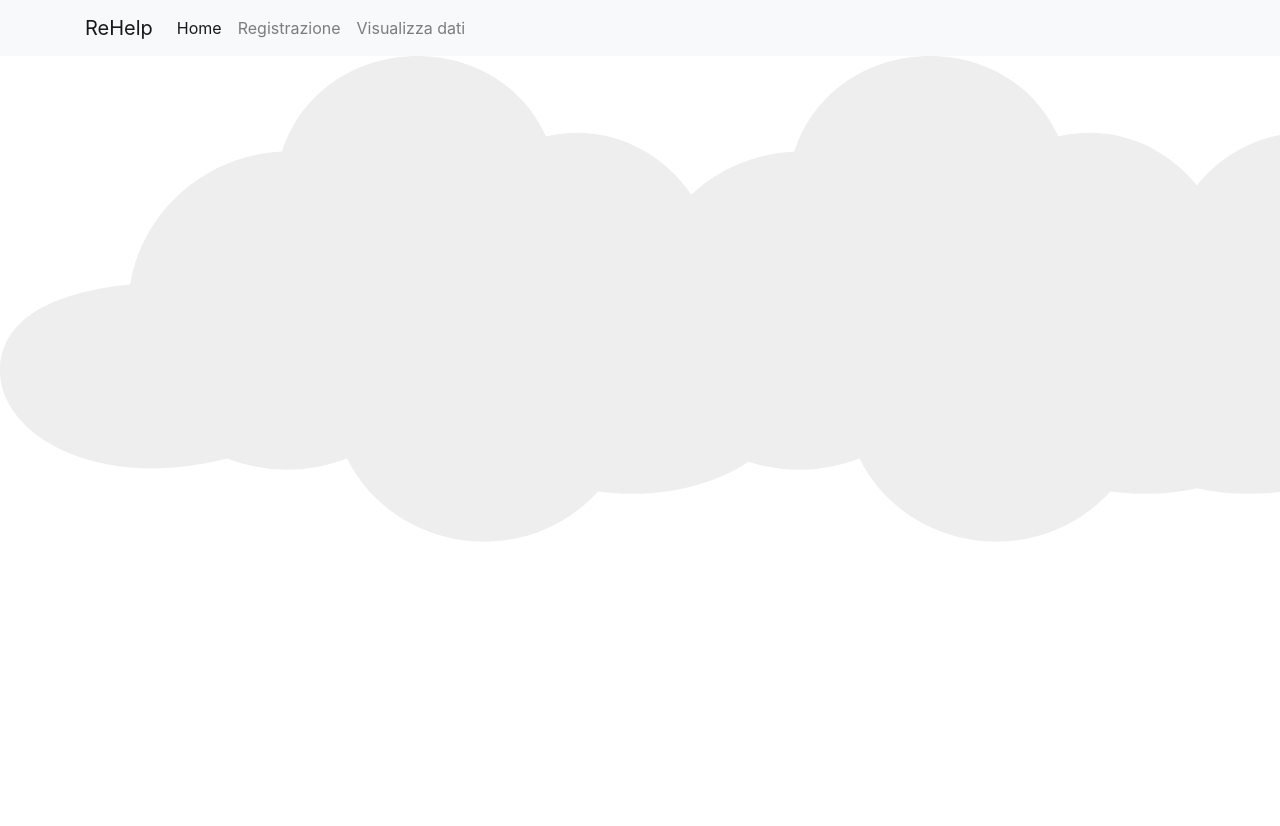
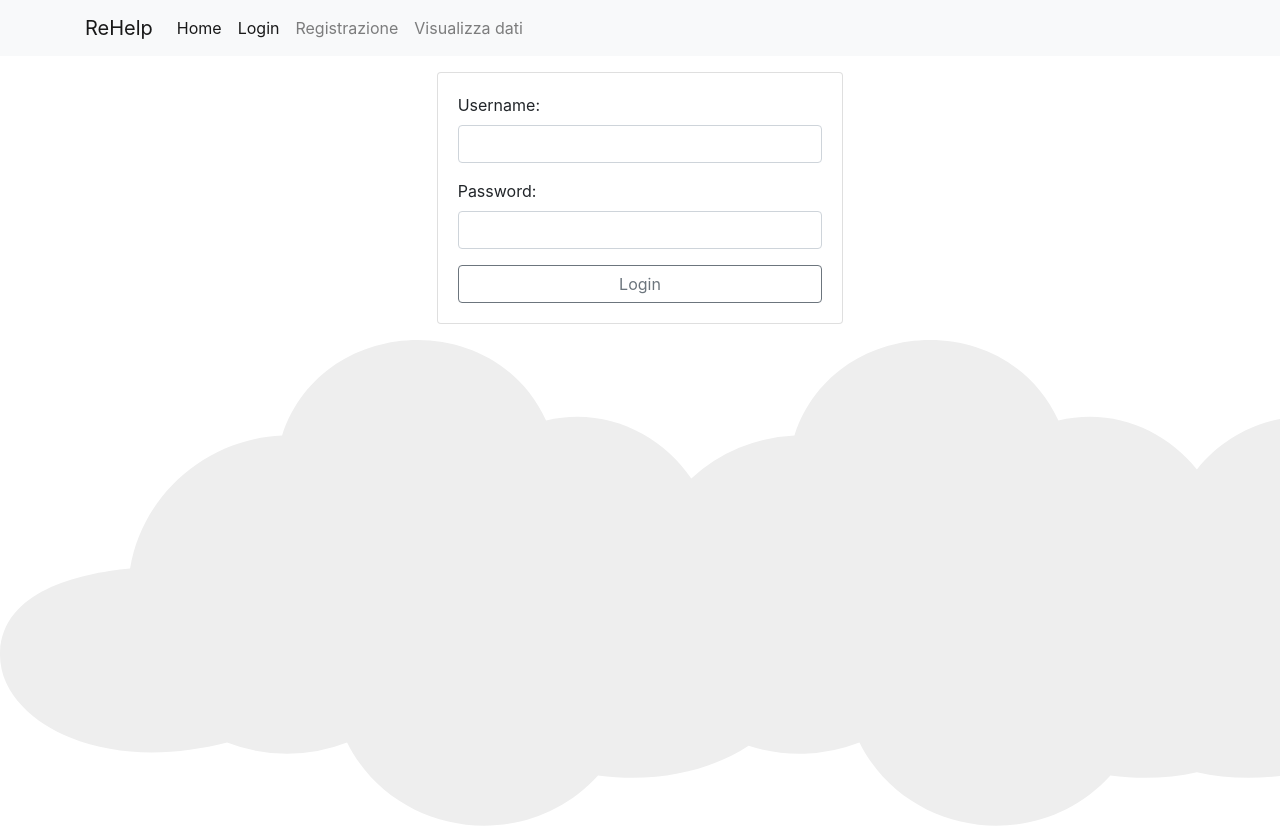
Before and after one commit to Rehelp-RT/Rehelp, an Angular app: page /login in a window 1280 px wide. Before the commit this address led to /. Before the commit the page ends 800 px from the top, so only its background shows below. Built offline with nearby package versions, Linux system fonts and the light colour scheme.

Commit message:
login form angular side

```diff
--- a/src/app/app-routing.module.ts
+++ b/src/app/app-routing.module.ts
@@ -3,9 +3,11 @@
 import { HomeComponent } from './home/home.component';
 import { DisplayUserDataComponent } from './display-user-data/display-user-data.component';
 import { InputUserDataFormComponent } from './input-user-data-form/input-user-data-form.component';
+import { LoginComponent } from './login/login.component';
 
 
 const routes: Routes = [
+  { path: 'login', component: LoginComponent },
   { path: 'data', component: DisplayUserDataComponent },
   { path: 'form', component: InputUserDataFormComponent },
   { path: '', component: HomeComponent, pathMatch: 'full' }
--- a/src/app/app.module.ts
+++ b/src/app/app.module.ts
@@ -9,6 +9,7 @@
 import { HeaderComponent } from './header/header.component';
 import { HomeComponent } from './home/home.component';
 import { FooterComponent } from './footer/footer.component';
+import { LoginComponent } from './login/login.component';
 
 @NgModule({
   declarations: [
@@ -17,7 +18,8 @@
     DisplayUserDataComponent,
     HomeComponent,
     FooterComponent,
-    HeaderComponent
+    HeaderComponent,
+    LoginComponent
   ],
   imports: [
     BrowserModule,
--- a/src/app/header/header.component.html
+++ b/src/app/header/header.component.html
@@ -10,6 +10,9 @@
                     <li class="nav-item active" routerLinkActive="active">
                         <a class="nav-link" routerLink="/">Home</a>
                     </li>
+                    <li class="nav-item active" routerLinkActive="active">
+                        <a class="nav-link" routerLink="/login">Login</a>
+                    </li>
                     <li class="nav-item" routerLinkActive="active">
                         <a class="nav-link" routerLink="/form">Registrazione</a>
                     </li>
--- /dev/null
+++ b/src/app/login/login.component.html
@@ -0,0 +1,23 @@
+<section class="py-3">
+
+    <div class="row">
+        <div class="col-lg-4 col-md-6 offset-lg-4 offset-md-3">
+            <div class="card">
+                <div class="card-body">
+                    <div class="form-group">
+                        <label for="username">Username:</label>
+                        <input type="text" name="username" class="form-control" />
+                    </div>
+                    <div class="form-group">
+                        <label for="username">Password:</label>
+                        <input type="text" name="username" class="form-control" />
+                    </div>
+                    <button type="submit" class="btn btn-block btn-outline-secondary">
+                        Login
+                    </button>
+                </div>
+            </div>
+        </div>
+    </div>
+
+</section>
--- /dev/null
+++ b/src/app/login/login.component.ts
@@ -0,0 +1,15 @@
+import { Component, OnInit } from '@angular/core';
+
+@Component({
+  selector: 'app-login',
+  templateUrl: './login.component.html',
+  styleUrls: ['./login.component.css']
+})
+export class LoginComponent implements OnInit {
+
+  constructor() { }
+
+  ngOnInit() {
+  }
+
+}
```
Also changed, not shown: src/app/login/login.component.css (added), 1 other file (tests, documents, lock files or other folders).
